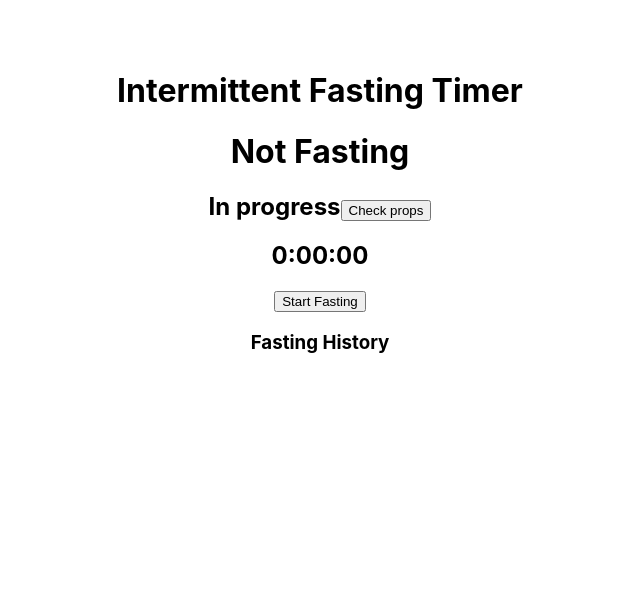
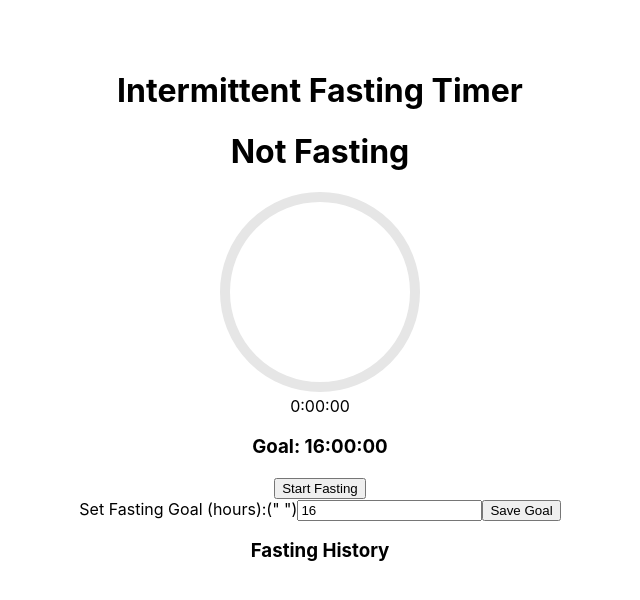
Before and after one commit to xiongjohn/fasting-tracker, a React (Create React App) app: page / in a window 1280 px wide. Shown: the top 600 px of the page, without its empty margins (320-960 px from the left). Built offline with nearby package versions, Linux system fonts and the light colour scheme.

Commit message:
Updated progressbar
Updated the progress to a SVG circle.

```diff
--- a/src/components/ProgressBar/index.js
+++ b/src/components/ProgressBar/index.js
@@ -1,23 +1,41 @@
 import React from "react";
-import PropTypes from "prop-types";
 
-const ProgressBar = (seconds) => {
+const ProgressBar = ({ progress, size, strokeWidth }) => {
+  const radius = (size - strokeWidth) / 2;
+  const circumference = 2 * Math.PI * radius;
+  const offset = circumference - (progress / 100) * circumference;
 
-    const Checktimes = () => {
-        console.log (seconds)
-    }
+  return (
+    <svg
+      width={size}
+      height={size}
+      viewBox={`0 0 ${size} ${size}`}
+      xmlns="http://www.w3.org/2000/svg"
+    >
+      {/* Background Circle */}
+      <circle
+        cx={size / 2}
+        cy={size / 2}
+        r={radius}
+        fill="none"
+        stroke="#e6e6e6"
+        strokeWidth={strokeWidth}
+      />
+      {/* Progress Circle */}
+      <circle
+        cx={size / 2}
+        cy={size / 2}
+        r={radius}
+        fill="none"
+        stroke="#110ae5"
+        strokeWidth={strokeWidth}
+        strokeDasharray={circumference}
+        strokeDashoffset={offset}
+        strokeLinecap="round"
+        transform={`rotate(-90 ${size / 2} ${size / 2})`}
+      />
+    </svg>
+  );
+};
 
-
-    return (
-
-            <h2>In progress
-                <button onClick={Checktimes}>Check props</button>
-            </h2>
-    )
-}
-
-ProgressBar.propTypes = {
-    seconds: PropTypes.number.isRequired, // Progress percentage (0-100)
-  };
-
-export default ProgressBar
+export default ProgressBar;
--- a/src/components/SetGoalButton/index.js
+++ b/src/components/SetGoalButton/index.js
@@ -25,9 +25,9 @@ const SetGoalButton = ({ goalSeconds, setGoalSeconds }) => {
                     min="1"
                     />
             </lable>
-            <button onClick={handlesave}>Save Goal</button>
+            <button onClick={handleSave}>Save Goal</button>
         </div>
     )
 }
 
-export default Goals
+export default SetGoalButton
--- a/src/components/Timer/index.js
+++ b/src/components/Timer/index.js
@@ -1,10 +1,16 @@
 import React, { useState, useEffect } from "react";
 import ProgressBar from "../ProgressBar";
+import SetGoalButton from "../SetGoalButton";
+import "./Timer.css"; // Import the CSS file
 
 const Timer = () => {
   const [seconds, setSeconds] = useState(0);
   const [isRunning, setIsRunning] = useState(false);
   const [isFasting, setIsFasting] = useState(false);
+  const [goalSeconds, setGoalSeconds] = useState(() => {
+    const savedGoal = localStorage.getItem("fastingGoal");
+    return savedGoal ? parseInt(savedGoal, 10) : 16 * 3600; // Default to 16 hours
+  });
   const [history, setHistory] = useState(() => {
     const savedHistory = localStorage.getItem("fastingHistory");
     return savedHistory ? JSON.parse(savedHistory) : [];
@@ -82,9 +88,7 @@ const Timer = () => {
     const hours = Math.floor(secs / 3600);
     const minutes = Math.floor((secs % 3600) / 60);
     const remainingSeconds = secs % 60;
-    return `${hours}:${minutes < 10 ? "0" : ""}${minutes}:${
-      remainingSeconds < 10 ? "0" : ""
-    }${remainingSeconds}`;
+    return `${hours}:${minutes < 10 ? "0" : ""}${minutes}:${remainingSeconds < 10 ? "0" : ""}${remainingSeconds}`;
   };
 
   const formatDate = (dateString) => {
@@ -103,20 +107,29 @@ const Timer = () => {
   return (
     <div>
       <h1>{isFasting ? "Fasting" : "Not Fasting"}</h1>
-      <ProgressBar />
-      <h2>{formatTime(seconds)}</h2>
+      <div className="progress-container">
+        <ProgressBar
+          progress={(seconds / goalSeconds) * 100}
+          size={200}
+          strokeWidth={10}
+          type="circle"
+        />
+        <div className="progress-time">{formatTime(seconds)}</div>
+      </div>
+      <h3>Goal: {formatTime(goalSeconds)}</h3>
       {isFasting ? (
         <button onClick={stopFasting}>Stop Fasting</button>
       ) : (
         <button onClick={startFasting}>Start Fasting</button>
       )}
+      <SetGoalButton goalSeconds={goalSeconds} setGoalSeconds={setGoalSeconds} />
 
       <h3>Fasting History</h3>
       <ul>
         {history.map((entry, index) => (
           <li key={index}>
-            {formatTime(entry.duration)} - Started on:{" "}
-            {formatDate(entry.startTime)} - Ended on:{" "}
+            {formatTime(entry.duration)} - Started on: {" "}
+            {formatDate(entry.startTime)} - Ended on: {" "}
             {formatDate(entry.endTime)}
           </li>
         ))}
```
Also changed, not shown: src/components/ProgressBar/ProgressBar.css (added, +27 -0 lines), src/components/Timer/Timer.css (added).
